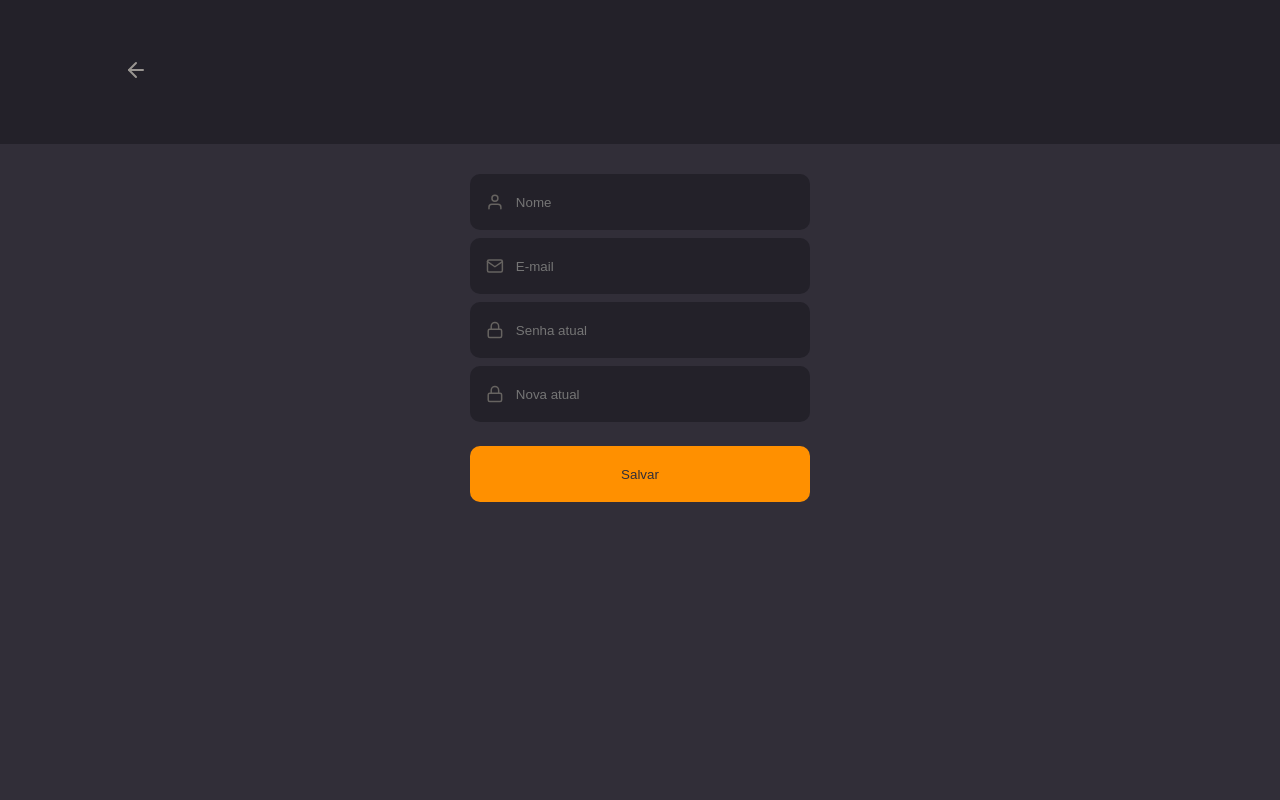
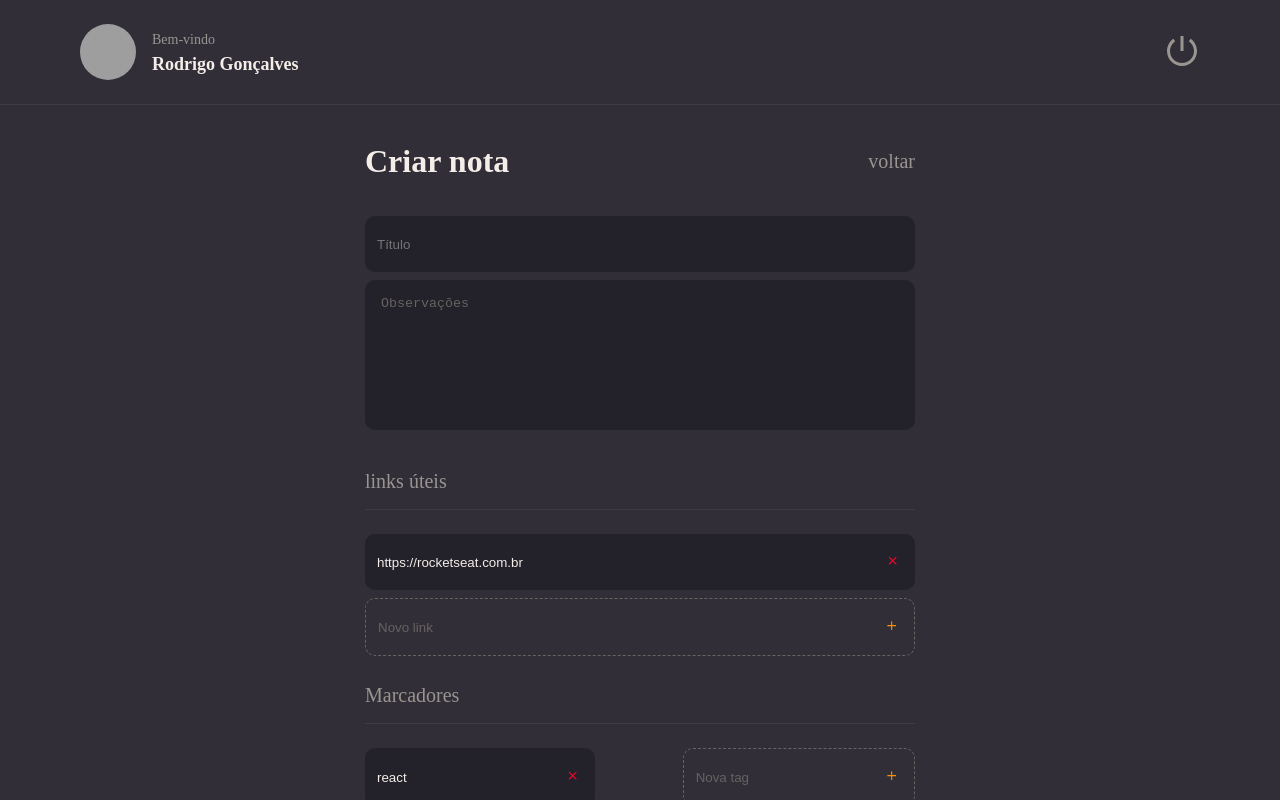
Before and after one commit to rodrigoaugusto99/complete_notes_app_pt2_react, a React (Vite) app: page / in a window 1280 px wide. Built offline with nearby package versions, Linux system fonts and the light colour scheme; grey boxes are pictures that could not be loaded.

Commit message:
New, NoteItem, TextArea, Profile

```diff
--- /dev/null
+++ b/src/components/NoteItem/index.jsx
@@ -0,0 +1,25 @@
+import { FiPlus, FiX } from 'react-icons/fi'
+
+import { Container } from './styles'
+
+export function NoteItem({ isNew, value, onClick, ...rest }) {
+  return (
+    //passando essa propriedade la pro container do styled-components
+    <Container isNew={isNew}>
+      <input
+        type="text"
+        value={value}
+        readOnly={!isNew}
+        {...rest}
+      />
+
+      <button
+        type="button"
+        onClick={onClick}
+        className={isNew ? 'button-add' : 'button-delete'}
+      >
+        {isNew ? <FiPlus /> : <FiX />}
+      </button>
+    </Container>
+  )
+}
--- /dev/null
+++ b/src/components/NoteItem/styles.js
@@ -0,0 +1,33 @@
+import styled from 'styled-components'
+
+export const Container = styled.div`
+  display: flex;
+  align-items: center;
+  background-color: ${({ theme, isNew }) => isNew ? "transparent" : theme.COLORS.BACKGROUND_900};
+  color: ${({ theme }) => theme.COLORS.GRAY_300};
+  border: ${({ theme, isNew }) => isNew ? `1px dashed ${theme.COLORS.GRAY_300}` : "none"};
+  margin-bottom: 8px;
+  border-radius: 10px;
+  padding-right: 16px;
+  > button {
+    border: none;
+    background: none;
+  }
+  .button-delete {
+    color: ${({ theme }) => theme.COLORS.RED};
+  }
+  .button-add {
+    color: ${({ theme }) => theme.COLORS.ORANGE};
+  }
+  > input {
+    height: 56px;
+    width: 100%;
+    padding: 12px;
+    color: ${({ theme }) => theme.COLORS.WHITE};
+    background: transparent;
+    border: none;
+    &::placeholder {
+      color: ${({ theme }) => theme.COLORS.GRAY_300};
+    }
+  }
+`
--- /dev/null
+++ b/src/components/Textarea/index.jsx
@@ -0,0 +1,9 @@
+import { Container } from './styles'
+
+export function Textarea({ value, ...rest }) {
+  return (
+    <Container {...rest}>
+      {value}
+    </Container>
+  )
+}
--- /dev/null
+++ b/src/components/Textarea/styles.js
@@ -0,0 +1,16 @@
+import styled from 'styled-components'
+
+export const Container = styled.textarea`
+  width: 100%;
+  height: 150px;
+  background-color: ${({ theme }) => theme.COLORS.BACKGROUND_900};
+  color: ${({ theme }) => theme.COLORS.WHITE};
+  border: none;
+  resize: none;
+  margin-bottom: 8px;
+  border-radius: 10px;
+  padding: 16px;
+  &::placeholder {
+  color: ${({ theme }) => theme.COLORS.GRAY_300};
+  }
+`
--- a/src/main.jsx
+++ b/src/main.jsx
@@ -1,6 +1,6 @@
 import React from 'react'
 import ReactDOM from 'react-dom/client'
-import {Profile} from './pages/Profile'
+import {New} from './pages/New'
 
 import { ThemeProvider } from 'styled-components'
 import theme from './styles/theme'
@@ -11,7 +11,7 @@ ReactDOM.createRoot(document.getElementById('root')).render(
   <React.StrictMode>
     <ThemeProvider theme={theme}>
       <GlobalStyles/>
-        <Profile />
+        <New  />
     </ThemeProvider>
   </React.StrictMode>,
 )
--- /dev/null
+++ b/src/pages/New/index.jsx
@@ -0,0 +1,39 @@
+import { Header } from '../../components/Header'
+import { Input } from '../../components/Input'
+import { Container, Form } from './styles'
+import { Textarea } from '../../components/Textarea'
+import { NoteItem } from '../../components/NoteItem'
+import { Section } from '../../components/Section'
+import { Button } from '../../components/Button'
+
+export function New() {
+  return (
+    <Container>
+      <Header />
+      <main>
+        <Form>
+          <header>
+            <h1>Criar nota</h1>
+            <a href="/">voltar</a>
+          </header>
+
+          <Input placeholder="Título" />
+          <Textarea placeholder="Observações" />
+          <Section title="links úteis">
+            <NoteItem value="https://rocketseat.com.br" />
+            <NoteItem isNew placeholder="Novo link" />
+          </Section>
+
+          <Section title="Marcadores">
+            <div className="tags">
+              <NoteItem value="react" />
+              <NoteItem isNew placeholder="Nova tag" />
+            </div>
+          </Section>
+
+          <Button title="Salvar" />
+        </Form>
+      </main>
+    </Container>
+  )
+}
--- /dev/null
+++ b/src/pages/New/styles.js
@@ -0,0 +1,36 @@
+import styled from 'styled-components'
+
+export const Container = styled.div`
+  width: 100%;
+  height: 100vh;
+  display: grid;
+  grid-template-rows: 105px auto;
+  grid-template-areas:
+  "header"
+  "content";
+
+  > main {
+    grid-area: content;
+    overflow-y: auto;
+  }
+  .tags {
+    display: flex;
+    justify-content: space-between;
+    flex-wrap: wrap;
+  }
+`
+
+export const Form = styled.form`
+  max-width: 550px;
+  margin: 38px auto;
+  > header {
+    display: flex;
+    align-items: center;
+    justify-content: space-between;
+    margin-bottom: 36px;
+    a {
+      font-size: 20px;
+      color: ${({ theme }) => theme.COLORS.GRAY_100}
+    }
+  }
+`
--- a/src/pages/Profile/index.jsx
+++ b/src/pages/Profile/index.jsx
@@ -1,9 +1,9 @@
-import { FiArrowLeft, FiUser, FiMail, FiLock } from 'react-icons/fi'
+import { FiArrowLeft, FiUser, FiMail, FiLock, FiCamera } from 'react-icons/fi'
 
 import { Input } from '../../components/Input'
 import { Button } from '../../components/Button'
 
-import { Container, Form } from "./styles";
+import { Container, Form, Avatar  } from "./styles";
 
 export function Profile() {
   return (
@@ -15,6 +15,20 @@ export function Profile() {
       </header>
 
       <Form>
+      <Avatar>
+          <img
+            src="https://github.com/rodrigoaugusto99.png"
+            alt="Foto do usuário"
+          />
+          <label htmlFor="avatar">
+            <FiCamera />
+
+            <input
+              id="avatar"
+              type="file"
+            />
+          </label>
+        </Avatar>
         <Input
           placeholder="Nome"
           type="text"
--- a/src/pages/Profile/styles.js
+++ b/src/pages/Profile/styles.js
@@ -19,4 +19,41 @@ export const Container = styled.div`
 export const Form = styled.form`
   max-width: 340px;
   margin: 30px auto 0;
+  > div:nth-child(4) {
+    margin-top: 24px;
+  }
 `
+
+export const Avatar = styled.div`
+  position: relative;
+  margin: -124px auto 32px;
+  width: 186px;
+  height: 186px;
+
+  > img {
+    border-radius: 50%;
+    width: 186px;
+    height: 186px;
+  }
+  > label {
+    width: 48px;
+    height: 48px;
+    background-color: ${({ theme }) => theme.COLORS.ORANGE};
+    border-radius: 50%;
+    display: flex;
+    align-items: center;
+    justify-content: center;
+    position: absolute;
+    bottom: 7px;
+    right: 7px;
+    cursor: pointer;
+    input {
+      display: none;
+    }
+    svg {
+      width: 20px;
+      height: 20px;
+      color: ${({ theme }) => theme.COLORS.BACKGROUND_800};
+    }
+  }
+`
```
